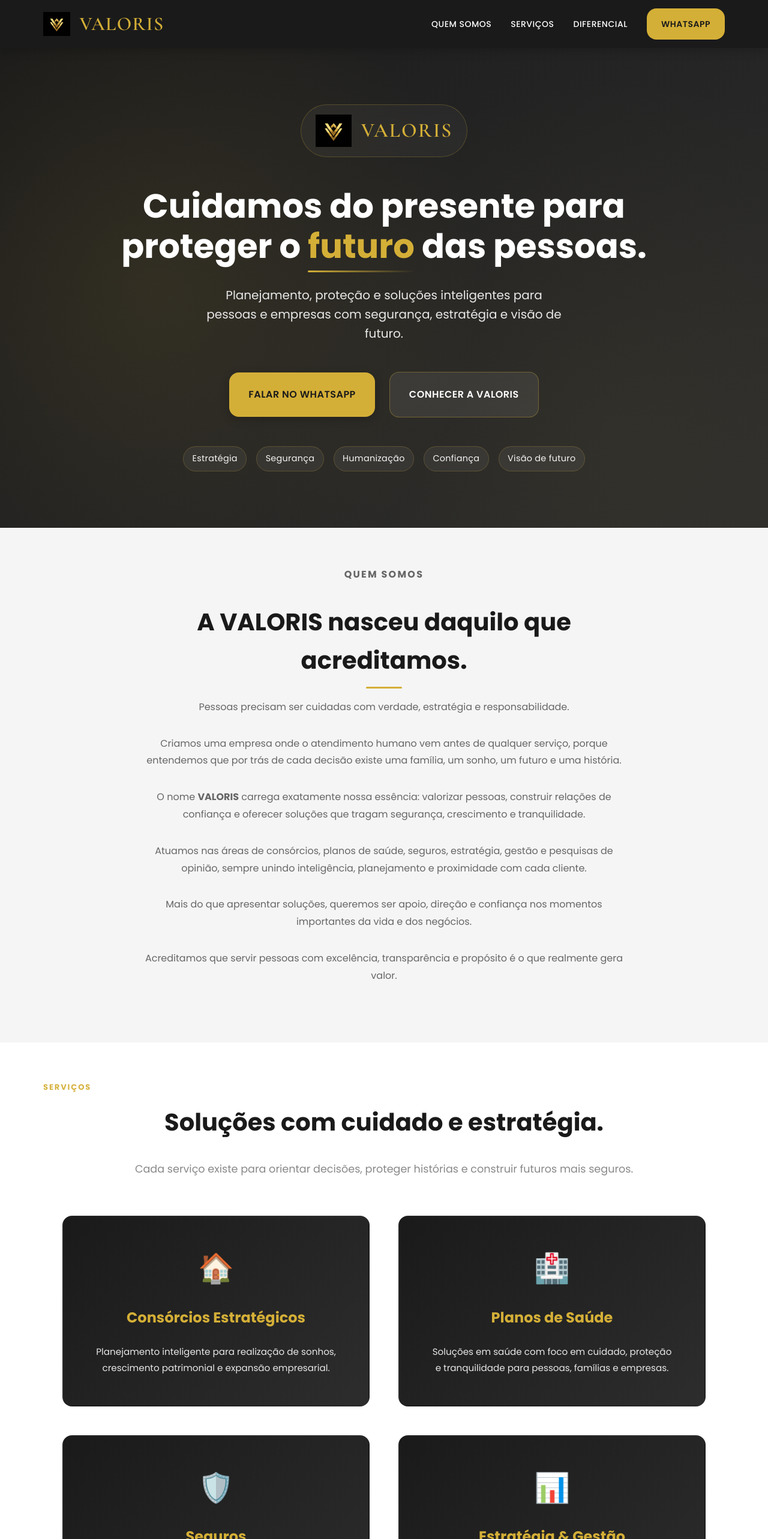
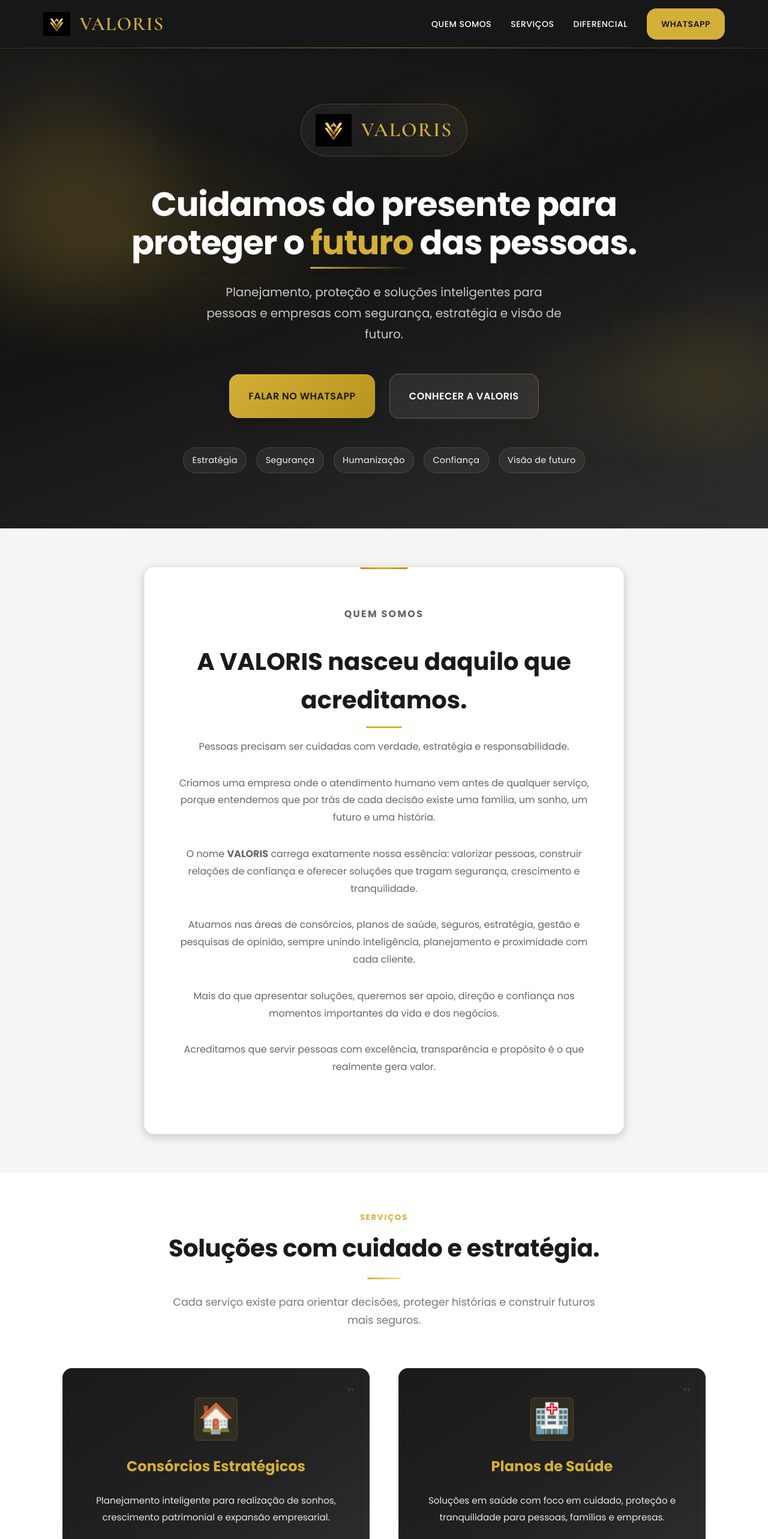
Before and after one commit to Covil-Works/Site-Valoris, a React (Vite) app: page / in a window 1280 px wide. Shown: the top 2566 px of the page at 60% size. Built offline with nearby package versions, Linux system fonts and the light colour scheme; no server answers.

Commit message:
feat: melhorias no visual

```diff
--- a/src/pages/HomePage.jsx
+++ b/src/pages/HomePage.jsx
@@ -1,8 +1,25 @@
-import { useState } from "react";
+import { useState, useEffect } from "react";
 import "../styles/home.css";
 
 function HomePage() {
   const [isMobileMenuOpen, setIsMobileMenuOpen] = useState(false);
+
+  useEffect(() => {
+    const reveals = document.querySelectorAll(".reveal");
+    const observer = new IntersectionObserver(
+      (entries) => {
+        entries.forEach((entry) => {
+          if (entry.isIntersecting) {
+            entry.target.classList.add("revealed");
+          }
+        });
+      },
+      { threshold: 0.1, rootMargin: "0px 0px -50px 0px" }
+    );
+
+    reveals.forEach((el) => observer.observe(el));
+    return () => observer.disconnect();
+  }, []);
 
   const toggleMenu = () => {
     setIsMobileMenuOpen(!isMobileMenuOpen);
@@ -129,12 +146,14 @@
           </ul>
         </div>
         <div className="hero-background"></div>
+        <div className="hero-orb hero-orb--1" aria-hidden="true"></div>
+        <div className="hero-orb hero-orb--2" aria-hidden="true"></div>
       </section>
 
       {/* About Section */}
       <section id="quem-somos" className="about">
         <div className="container">
-          <div className="about-content">
+          <div className="about-content reveal">
             <p className="section-eyebrow">QUEM SOMOS</p>
             <h2>A VALORIS nasceu daquilo que acreditamos.</h2>
             <p>
@@ -165,15 +184,17 @@
       {/* Services Section */}
       <section id="servicos" className="services">
         <div className="container">
+          <div className="section-header reveal">
             <p className="section-eyebrow">SERVIÇOS</p>
             <h2>Soluções com cuidado e estratégia.</h2>
             <p className="section-subtitle">
               Cada serviço existe para orientar decisões, proteger histórias e construir futuros mais seguros.
             </p>
+          </div>
 
           <div className="services-grid">
             {services.map((service, index) => (
-              <article key={index} className="service-card">
+              <article key={index} className={`service-card reveal reveal-delay-${(index % 4) + 1}`}>
                 <div className="service-icon">{service.icon}</div>
                 <h3>{service.title}</h3>
                 <p>{service.description}</p>
@@ -186,29 +207,31 @@
       {/* Diferencial */}
       <section id="diferencial" className="why-choose">
         <div className="container">
+          <div className="section-header reveal">
             <p className="section-eyebrow section-eyebrow--dark">DIFERENCIAL</p>
             <h2>Resultados sólidos começam com relações verdadeiras.</h2>
+          </div>
 
           <div className="why-grid">
-            <div className="why-card">
+            <div className="why-card reveal reveal-delay-1">
               <h3>Proximidade de verdade</h3>
               <p>
                 Cada cliente é atendido de forma humana, com atenção aos detalhes e respeito à sua história.
               </p>
             </div>
-            <div className="why-card">
+            <div className="why-card reveal reveal-delay-2">
               <h3>Responsabilidade com o futuro</h3>
               <p>
                 Entendemos que por trás de cada decisão existem sonhos, famílias, patrimônio e futuro.
               </p>
             </div>
-            <div className="why-card">
+            <div className="why-card reveal reveal-delay-3">
               <h3>Jornada com segurança</h3>
               <p>
                 Nosso compromisso é fazer com que cada pessoa se sinta segura, acolhida e confiante em cada etapa.
               </p>
             </div>
-            <div className="why-card">
+            <div className="why-card reveal reveal-delay-4">
               <h3>Propósito acima de tudo</h3>
               <p>
                 Mais do que oferecer serviços, construímos conexões baseadas em confiança, proximidade e responsabilidade.
@@ -216,7 +239,7 @@
             </div>
           </div>
 
-          <blockquote className="brand-quote">
+          <blockquote className="brand-quote reveal">
             “O nosso maior diferencial sempre serão as pessoas.”
           </blockquote>
         </div>
@@ -225,20 +248,21 @@
       {/* Essência */}
       <section className="essence">
         <div className="container">
+          <div className="section-header reveal">
             <p className="section-eyebrow">ESSÊNCIA DA VALORIS</p>
             <h2>Orientar. Proteger. Valorizar.</h2>
-
+          </div>
 
           <div className="essence-grid">
-            <div className="essence-card">
+            <div className="essence-card reveal reveal-delay-1">
               <h3>Orientar</h3>
               <p>Orientar pessoas com verdade e estratégia.</p>
             </div>
-            <div className="essence-card">
+            <div className="essence-card reveal reveal-delay-2">
               <h3>Proteger</h3>
               <p>Proteger sonhos, famílias e futuros.</p>
             </div>
-            <div className="essence-card">
+            <div className="essence-card reveal reveal-delay-3">
               <h3>Valorizar</h3>
               <p>Valorizar cada história, cada conquista e cada decisão importante da vida.</p>
             </div>
@@ -248,7 +272,7 @@
 
       {/* Contato / Encerramento */}
       <section id="contato" className="cta">
-        <div className="container">
+        <div className="container reveal">
           <h2>Fale com um consultor.</h2>
           <p>
             A VALORIS existe para orientar com clareza, proteger com responsabilidade e construir futuros mais seguros — com você.
--- a/src/styles/home.css
+++ b/src/styles/home.css
@@ -43,6 +43,12 @@
   --transition-fast: 0.2s ease-in-out;
   --transition-normal: 0.3s ease-in-out;
   --transition-slow: 0.5s ease-in-out;
+
+  /* Glass & Effects */
+  --glass-bg: rgba(26, 26, 26, 0.88);
+  --glass-border: rgba(212, 175, 55, 0.18);
+  --gold-glow: 0 0 48px rgba(212, 175, 55, 0.22);
+  --gold-glow-sm: 0 0 24px rgba(212, 175, 55, 0.14);
 }
 
 * {
@@ -61,6 +67,30 @@
   color: var(--black-primary);
   background: var(--white-primary);
   line-height: 1.6;
+  -webkit-font-smoothing: antialiased;
+  -moz-osx-font-smoothing: grayscale;
+}
+
+::selection {
+  background: rgba(212, 175, 55, 0.35);
+  color: var(--black-primary);
+}
+
+::-webkit-scrollbar {
+  width: 8px;
+}
+
+::-webkit-scrollbar-track {
+  background: var(--black-primary);
+}
+
+::-webkit-scrollbar-thumb {
+  background: var(--gold-dark);
+  border-radius: var(--radius-full);
+}
+
+::-webkit-scrollbar-thumb:hover {
+  background: var(--gold-primary);
 }
 
 /* Page Container */
@@ -82,9 +112,28 @@
   position: sticky;
   top: 0;
   z-index: 100;
-  background: var(--black-primary);
+  background: var(--glass-bg);
+  backdrop-filter: blur(16px) saturate(1.4);
+  -webkit-backdrop-filter: blur(16px) saturate(1.4);
   box-shadow: var(--shadow-md);
+  border-bottom: 1px solid var(--glass-border);
   transition: all var(--transition-fast);
+}
+
+.navbar::after {
+  content: "";
+  position: absolute;
+  bottom: 0;
+  left: 0;
+  right: 0;
+  height: 1px;
+  background: linear-gradient(
+    90deg,
+    transparent 0%,
+    rgba(212, 175, 55, 0.5) 50%,
+    transparent 100%
+  );
+  pointer-events: none;
 }
 
 .navbar-container {
@@ -193,8 +242,22 @@
   display: flex;
   align-items: center;
   justify-content: center;
-  background: linear-gradient(135deg, var(--black-primary) 0%, var(--black-light) 100%);
+  background: linear-gradient(160deg, var(--black-primary) 0%, #141414 45%, var(--black-light) 100%);
   overflow: hidden;
+}
+
+.hero::before {
+  content: "";
+  position: absolute;
+  inset: 0;
+  background-image:
+    linear-gradient(rgba(212, 175, 55, 0.04) 1px, transparent 1px),
+    linear-gradient(90deg, rgba(212, 175, 55, 0.04) 1px, transparent 1px);
+  background-size: 64px 64px;
+  mask-image: radial-gradient(ellipse 80% 70% at 50% 50%, black 20%, transparent 75%);
+  -webkit-mask-image: radial-gradient(ellipse 80% 70% at 50% 50%, black 20%, transparent 75%);
+  pointer-events: none;
+  z-index: 1;
 }
 
 .hero-background {
@@ -203,9 +266,39 @@
   left: 0;
   right: 0;
   bottom: 0;
-  background: radial-gradient(circle at 20% 50%, rgba(212, 175, 55, 0.1) 0%, transparent 50%),
-    radial-gradient(circle at 80% 80%, rgba(212, 175, 55, 0.05) 0%, transparent 50%);
+  background:
+    radial-gradient(ellipse 55% 45% at 15% 40%, rgba(212, 175, 55, 0.14) 0%, transparent 60%),
+    radial-gradient(ellipse 40% 35% at 85% 70%, rgba(212, 175, 55, 0.08) 0%, transparent 55%),
+    radial-gradient(ellipse 30% 25% at 60% 15%, rgba(212, 175, 55, 0.06) 0%, transparent 50%);
   pointer-events: none;
+  z-index: 0;
+  animation: heroGlow 8s ease-in-out infinite alternate;
+}
+
+.hero-orb {
+  position: absolute;
+  border-radius: 50%;
+  filter: blur(60px);
+  pointer-events: none;
+  z-index: 0;
+}
+
+.hero-orb--1 {
+  width: 320px;
+  height: 320px;
+  top: 10%;
+  left: -5%;
+  background: rgba(212, 175, 55, 0.12);
+  animation: floatOrb 12s ease-in-out infinite;
+}
+
+.hero-orb--2 {
+  width: 240px;
+  height: 240px;
+  bottom: 15%;
+  right: -3%;
+  background: rgba(212, 175, 55, 0.08);
+  animation: floatOrb 10s ease-in-out infinite reverse;
 }
 
 .hero-content {
@@ -214,7 +307,7 @@
   text-align: center;
   max-width: 1000px;
   padding: var(--space-xl);
-  animation: fadeInUp 0.8s ease-out;
+  animation: fadeInUp 1s cubic-bezier(0.22, 1, 0.36, 1) both;
 }
 
 .hero-brand {
@@ -248,8 +341,10 @@
   font-size: var(--font-size-h1);
   color: var(--white-primary);
   margin-bottom: var(--space-lg);
-  line-height: 1.2;
+  line-height: 1.15;
   font-weight: 700;
+  letter-spacing: -0.02em;
+  animation: fadeInUp 0.9s 0.15s cubic-bezier(0.22, 1, 0.36, 1) both;
 }
 
 .hero-content .highlight {
@@ -271,11 +366,13 @@
 
 .hero-content p {
   font-size: 1.25rem;
-  color: var(--white-dark);
+  color: rgba(232, 232, 232, 0.85);
   margin-bottom: var(--space-xl);
   max-width: 600px;
   margin-left: auto;
   margin-right: auto;
+  line-height: 1.75;
+  animation: fadeInUp 0.9s 0.3s cubic-bezier(0.22, 1, 0.36, 1) both;
 }
 
 .hero-actions {
@@ -285,6 +382,7 @@
   justify-content: center;
   flex-wrap: wrap;
   margin-bottom: var(--space-xl);
+  animation: fadeInUp 0.9s 0.45s cubic-bezier(0.22, 1, 0.36, 1) both;
 }
 
 .hero-trust {
@@ -305,6 +403,68 @@
   color: var(--white-light);
   background: rgba(255, 255, 255, 0.06);
   border: 1px solid rgba(212, 175, 55, 0.22);
+  transition:
+    background var(--transition-normal),
+    border-color var(--transition-normal),
+    transform var(--transition-normal);
+}
+
+.hero-trust li:hover {
+  background: rgba(212, 175, 55, 0.1);
+  border-color: rgba(212, 175, 55, 0.45);
+  transform: translateY(-2px);
+}
+
+/* Scroll Reveal */
+.reveal {
+  opacity: 0;
+  transform: translateY(28px);
+  transition:
+    opacity 0.7s cubic-bezier(0.22, 1, 0.36, 1),
+    transform 0.7s cubic-bezier(0.22, 1, 0.36, 1);
+}
+
+.reveal.revealed {
+  opacity: 1;
+  transform: translateY(0);
+}
+
+.reveal-delay-1 { transition-delay: 0.1s; }
+.reveal-delay-2 { transition-delay: 0.2s; }
+.reveal-delay-3 { transition-delay: 0.3s; }
+.reveal-delay-4 { transition-delay: 0.4s; }
+
+/* Section Header */
+.section-header {
+  text-align: center;
+  max-width: 720px;
+  margin: 0 auto var(--space-2xl);
+}
+
+.section-header h2 {
+  font-size: var(--font-size-h2);
+  color: var(--black-primary);
+  margin-bottom: var(--space-md);
+  line-height: 1.25;
+  letter-spacing: -0.01em;
+}
+
+.section-header h2::after {
+  content: "";
+  display: block;
+  width: 56px;
+  height: 3px;
+  background: linear-gradient(90deg, var(--gold-primary), var(--gold-light));
+  border-radius: 2px;
+  margin: var(--space-md) auto 0;
+}
+
+.why-choose .section-header h2 {
+  color: var(--gold-primary);
+}
+
+.why-choose .section-header h2::after {
+  background: linear-gradient(90deg, var(--gold-dark), var(--gold-primary));
 }
 
 /* About Section */
@@ -312,6 +472,17 @@
   padding: var(--space-2xl) 0;
   background: var(--white-light);
   scroll-margin-top: 96px;
+  position: relative;
+}
+
+.about::before {
+  content: "";
+  position: absolute;
+  top: 0;
+  left: 0;
+  right: 0;
+  height: 1px;
+  background: linear-gradient(90deg, transparent, rgba(212, 175, 55, 0.35), transparent);
 }
 
 .section-eyebrow {
@@ -331,6 +502,26 @@
   text-align: center;
   max-width: 800px;
   margin: 0 auto;
+  padding: var(--space-2xl) var(--space-xl);
+  background: var(--white-primary);
+  border-radius: var(--radius-lg);
+  border: 1px solid rgba(212, 175, 55, 0.15);
+  box-shadow:
+    var(--shadow-md),
+    0 0 0 1px rgba(255, 255, 255, 0.8) inset;
+  position: relative;
+}
+
+.about-content::before {
+  content: "";
+  position: absolute;
+  top: 0;
+  left: 50%;
+  transform: translateX(-50%);
+  width: 80px;
+  height: 3px;
+  background: linear-gradient(90deg, var(--gold-dark), var(--gold-primary), var(--gold-dark));
+  border-radius: 0 0 4px 4px;
 }
 
 .about-content h2 {
@@ -367,18 +558,12 @@
   scroll-margin-top: 96px;
 }
 
-.services h2 {
-  text-align: center;
-  font-size: var(--font-size-h2);
-  color: var(--black-primary);
-  margin-bottom: var(--space-lg);
-}
-
 .section-subtitle {
   text-align: center;
-  color: #888;
-  margin-bottom: var(--space-2xl);
+  color: #777;
+  margin-bottom: 0;
   font-size: 1.1rem;
+  line-height: 1.7;
 }
 
 .services-grid {
@@ -388,6 +573,7 @@
   padding: 0 var(--space-lg);
   max-width: 1200px;
   margin: 0 auto;
+  counter-reset: service-counter;
 }
 
 /* Centraliza o último card quando há quantidade ímpar (ex.: "Pesquisas & Inteligência") */
@@ -398,15 +584,28 @@
 }
 
 .service-card {
-  background: linear-gradient(135deg, var(--black-primary) 0%, var(--black-light) 100%);
+  background: linear-gradient(145deg, var(--black-primary) 0%, #222 60%, var(--black-light) 100%);
   padding: var(--space-xl);
   border-radius: var(--radius-lg);
   text-align: center;
-  cursor: pointer;
+  cursor: default;
   transition: all var(--transition-normal);
-  border: 2px solid transparent;
+  border: 1px solid rgba(212, 175, 55, 0.12);
   position: relative;
   overflow: hidden;
+  counter-increment: service-counter;
+}
+
+.service-card::after {
+  content: counter(service-counter, decimal-leading-zero);
+  position: absolute;
+  top: var(--space-md);
+  right: var(--space-md);
+  font-size: 0.72rem;
+  font-weight: 700;
+  letter-spacing: 0.08em;
+  color: rgba(212, 175, 55, 0.35);
+  font-family: var(--font-family-brand);
 }
 
 .service-card::before {
@@ -422,9 +621,9 @@
 }
 
 .service-card:hover {
-  border-color: var(--gold-primary);
+  border-color: rgba(212, 175, 55, 0.55);
   transform: translateY(-8px);
-  box-shadow: var(--shadow-xl);
+  box-shadow: var(--shadow-xl), var(--gold-glow-sm);
 }
 
 .service-card:hover::before {
@@ -434,7 +633,20 @@
 .service-icon {
   font-size: 3rem;
   margin-bottom: var(--space-md);
-  display: block;
+  display: inline-flex;
+  align-items: center;
+  justify-content: center;
+  width: 72px;
+  height: 72px;
+  border-radius: var(--radius-md);
+  background: rgba(212, 175, 55, 0.1);
+  border: 1px solid rgba(212, 175, 55, 0.2);
+  transition: transform var(--transition-normal), background var(--transition-normal);
+}
+
+.service-card:hover .service-icon {
+  transform: scale(1.08);
+  background: rgba(212, 175, 55, 0.18);
 }
 
 .service-card h3 {
@@ -452,17 +664,26 @@
 /* Why Choose Section */
 .why-choose {
   padding: var(--space-2xl) 0;
-  background: linear-gradient(135deg, var(--black-primary) 0%, var(--black-light) 100%);
+  background: linear-gradient(160deg, var(--black-primary) 0%, #1e1e1e 50%, var(--black-light) 100%);
   position: relative;
   overflow: hidden;
 }
 
-.why-choose h2 {
-  text-align: center;
-  font-size: var(--font-size-h2);
-  color: var(--gold-primary);
-  margin-bottom: var(--space-2xl);
+.why-choose::before {
+  content: "";
+  position: absolute;
+  inset: 0;
+  background:
+    radial-gradient(ellipse 50% 40% at 90% 20%, rgba(212, 175, 55, 0.07) 0%, transparent 60%),
+    radial-gradient(ellipse 40% 35% at 5% 80%, rgba(212, 175, 55, 0.05) 0%, transparent 55%);
+  pointer-events: none;
 }
+
+.why-choose > .container {
+  position: relative;
+  z-index: 1;
+}
+
 
 .why-grid {
   display: grid;
@@ -474,18 +695,37 @@
 }
 
 .why-card {
-  background: rgba(255, 255, 255, 0.05);
+  background: rgba(255, 255, 255, 0.04);
   padding: var(--space-xl);
   border-radius: var(--radius-lg);
-  border: 1px solid rgba(212, 175, 55, 0.3);
-  backdrop-filter: blur(10px);
+  border: 1px solid rgba(212, 175, 55, 0.22);
+  backdrop-filter: blur(12px);
+  -webkit-backdrop-filter: blur(12px);
   transition: all var(--transition-normal);
+  position: relative;
+}
+
+.why-card::before {
+  content: "";
+  position: absolute;
+  top: 0;
+  left: var(--space-xl);
+  right: var(--space-xl);
+  height: 2px;
+  background: linear-gradient(90deg, transparent, var(--gold-primary), transparent);
+  opacity: 0;
+  transition: opacity var(--transition-normal);
 }
 
 .why-card:hover {
-  border-color: var(--gold-primary);
-  background: rgba(212, 175, 55, 0.1);
+  border-color: rgba(212, 175, 55, 0.55);
+  background: rgba(212, 175, 55, 0.08);
   transform: translateY(-4px);
+  box-shadow: var(--gold-glow-sm);
+}
+
+.why-card:hover::before {
+  opacity: 1;
 }
 
 .why-card h3 {
@@ -503,13 +743,29 @@
   margin: var(--space-2xl) auto 0;
   max-width: 820px;
   text-align: center;
-  padding: var(--space-lg) var(--space-xl);
+  padding: var(--space-xl) var(--space-2xl);
   border-radius: var(--radius-lg);
-  border: 1px solid rgba(212, 175, 55, 0.35);
-  background: rgba(255, 255, 255, 0.04);
+  border: 1px solid rgba(212, 175, 55, 0.3);
+  background: rgba(255, 255, 255, 0.03);
   color: var(--white-light);
-  font-size: 1.15rem;
-  line-height: 1.7;
+  font-family: var(--font-family-brand);
+  font-size: clamp(1.2rem, 2.5vw, 1.55rem);
+  font-style: italic;
+  line-height: 1.65;
+  letter-spacing: 0.01em;
+  position: relative;
+}
+
+.brand-quote::before {
+  content: "\201C";
+  position: absolute;
+  top: -0.1em;
+  left: var(--space-lg);
+  font-size: 4rem;
+  line-height: 1;
+  color: rgba(212, 175, 55, 0.25);
+  font-family: var(--font-family-brand);
+  pointer-events: none;
 }
 
 /* Essência */
@@ -531,13 +787,27 @@
 .essence-card {
   border-radius: var(--radius-lg);
   border: 1px solid rgba(26, 26, 26, 0.08);
-  background: linear-gradient(180deg, rgba(212, 175, 55, 0.06), rgba(255, 255, 255, 0));
+  background: linear-gradient(180deg, rgba(212, 175, 55, 0.08) 0%, rgba(255, 255, 255, 0) 60%);
   padding: var(--space-xl);
   box-shadow: var(--shadow-sm);
   transition:
     transform var(--transition-normal),
     box-shadow var(--transition-normal),
     border-color var(--transition-normal);
+  position: relative;
+  overflow: hidden;
+}
+
+.essence-card::after {
+  content: "";
+  position: absolute;
+  bottom: 0;
+  left: 0;
+  right: 0;
+  height: 2px;
+  background: linear-gradient(90deg, transparent, var(--gold-primary), transparent);
+  opacity: 0;
+  transition: opacity var(--transition-normal);
 }
 
 .essence-card:hover {
@@ -546,11 +816,17 @@
   box-shadow: var(--shadow-lg);
 }
 
+.essence-card:hover::after {
+  opacity: 1;
+}
+
 .essence-card h3 {
-  color: var(--black-primary);
+  color: var(--gold-dark);
   font-size: 1.35rem;
   margin-bottom: var(--space-sm);
   letter-spacing: 0.01em;
+  font-family: var(--font-family-brand);
+  font-weight: 600;
 }
 
 .essence-card p {
@@ -560,24 +836,41 @@
 
 /* CTA Section */
 .cta {
-  padding: var(--space-2xl) 0;
-  background: var(--white-light);
+  padding: calc(var(--space-2xl) * 1.25) 0;
+  background: linear-gradient(160deg, var(--black-primary) 0%, #1e1e1e 100%);
   text-align: center;
+  position: relative;
+  overflow: hidden;
+}
+
+.cta::before {
+  content: "";
+  position: absolute;
+  inset: 0;
+  background: radial-gradient(ellipse 60% 50% at 50% 100%, rgba(212, 175, 55, 0.12) 0%, transparent 65%);
+  pointer-events: none;
+}
+
+.cta > .container {
+  position: relative;
+  z-index: 1;
 }
 
 .cta h2 {
   font-size: var(--font-size-h2);
-  color: var(--black-primary);
+  color: var(--white-primary);
   margin-bottom: var(--space-lg);
+  letter-spacing: -0.01em;
 }
 
 .cta p {
   font-size: 1.1rem;
-  color: #666;
+  color: rgba(232, 232, 232, 0.8);
   margin-bottom: var(--space-xl);
   max-width: 600px;
   margin-left: auto;
   margin-right: auto;
+  line-height: 1.75;
 }
 
 .cta-actions {
@@ -591,15 +884,16 @@
 
 .cta-meta {
   margin-top: var(--space-md);
-  color: #666;
+  color: rgba(232, 232, 232, 0.65);
   font-size: 1rem;
 }
 
 .cta-link {
-  color: var(--black-primary);
+  color: var(--gold-primary);
   font-weight: 600;
   text-decoration: none;
-  border-bottom: 2px solid rgba(212, 175, 55, 0.6);
+  border-bottom: 2px solid rgba(212, 175, 55, 0.5);
+  transition: border-color var(--transition-normal), color var(--transition-normal);
 }
 
 .cta-link:hover {
@@ -635,25 +929,32 @@
 
 .cta .btn-secondary {
   background: transparent;
-  color: var(--black-primary);
-  border: 1px solid rgba(26, 26, 26, 0.18);
+  color: var(--white-primary);
+  border: 1px solid rgba(212, 175, 55, 0.4);
 }
 
 .cta .btn-secondary:hover {
-  background: rgba(26, 26, 26, 0.04);
-  border-color: rgba(212, 175, 55, 0.6);
+  background: rgba(212, 175, 55, 0.1);
+  border-color: var(--gold-primary);
 }
 
 .btn-primary {
-  background: var(--gold-primary);
+  background: linear-gradient(135deg, var(--gold-primary) 0%, var(--gold-dark) 100%);
   color: var(--black-primary);
-  box-shadow: var(--shadow-md);
+  box-shadow: var(--shadow-md), 0 0 0 1px rgba(255, 255, 255, 0.1) inset;
 }
 
 .btn-primary:hover {
-  background: var(--gold-light);
+  background: linear-gradient(135deg, var(--gold-light) 0%, var(--gold-primary) 100%);
   transform: translateY(-2px);
-  box-shadow: var(--shadow-lg);
+  box-shadow: var(--shadow-lg), var(--gold-glow-sm);
+}
+
+.btn-primary:focus-visible,
+.btn-secondary:focus-visible,
+.nav-menu a:focus-visible {
+  outline: 2px solid var(--gold-primary);
+  outline-offset: 3px;
 }
 
 .btn-large {
@@ -663,11 +964,22 @@
 
 /* Footer */
 .footer {
-  background: var(--black-primary);
+  background: linear-gradient(180deg, #111 0%, var(--black-primary) 100%);
   color: var(--white-light);
   padding: var(--space-2xl) 0;
   margin-top: auto;
-  border-top: 3px solid var(--gold-primary);
+  border-top: 2px solid rgba(212, 175, 55, 0.4);
+  position: relative;
+}
+
+.footer::before {
+  content: "";
+  position: absolute;
+  top: 0;
+  left: 0;
+  right: 0;
+  height: 3px;
+  background: linear-gradient(90deg, var(--gold-dark), var(--gold-primary), var(--gold-dark));
 }
 
 .footer-content {
@@ -744,6 +1056,45 @@
   }
   50% {
     opacity: 0.5;
+  }
+}
+
+@keyframes heroGlow {
+  from {
+    opacity: 0.85;
+  }
+  to {
+    opacity: 1;
+  }
+}
+
+@keyframes floatOrb {
+  0%,
+  100% {
+    transform: translate(0, 0);
+  }
+  50% {
+    transform: translate(20px, -15px);
+  }
+}
+
+@media (prefers-reduced-motion: reduce) {
+  .reveal {
+    opacity: 1;
+    transform: none;
+    transition: none;
+  }
+
+  .hero-background,
+  .hero-orb {
+    animation: none;
+  }
+
+  .hero-content,
+  .hero-content h1,
+  .hero-content p,
+  .hero-actions {
+    animation: none;
   }
 }
 
```
Also changed, not shown: 3 other files (tests, documents, lock files or other folders). Lines whose indentation alone changed are shown as unchanged.
